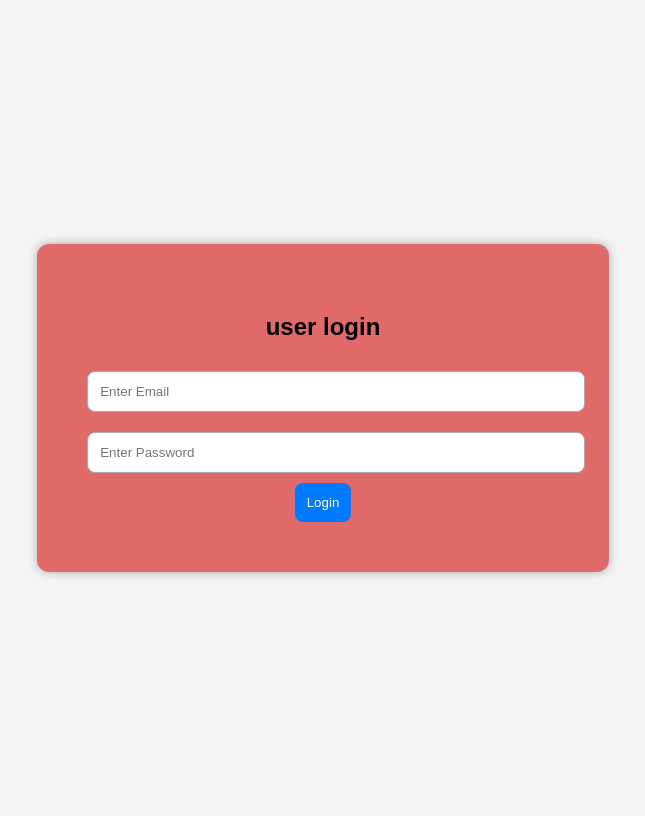
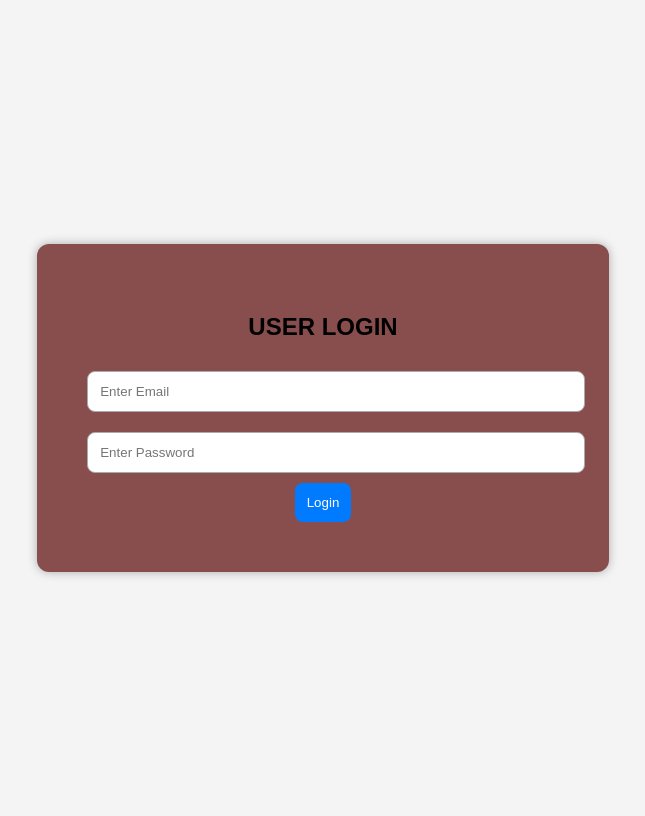
Before and after one commit to rithvik4/login_port, a Flask app: page / in a window 1280 px wide. Shown: the whole page, without its empty margins (317-962 px from the left). Run offline with Flask 3, Linux system fonts and the light colour scheme.

Commit message:
EXAMOLE-2

```diff
--- a/login-app/app.py
+++ b/login-app/app.py
@@ -7,8 +7,8 @@ app = Flask(__name__)
 db = mysql.connector.connect(
     host="localhost",
     user="root",
-    password="Varun@1505",   # ⚠️ better to keep in config/env later
-    database="user_detail"
+    password="Brithvik/1",   # ⚠️ better to keep in config/env later
+    database="user_details"
 )
 
 @app.route("/")
@@ -33,7 +33,7 @@ def login():
 
 @app.route("/welcome")
 def welcome():
-    return "<h1>Welcome! You have logged in successfully 🎉 </h1>"
+    return "<h1>Welcome! 🎉 🎉 🎉 🎉 🎉 You have logged in successfully 🎉 🎉 🎉 🎉 🎉 </h1>"
 
 if __name__ == "__main__":
     print("➡️ Starting Flask server with DB connection...")
--- a/login-app/static/style.css
+++ b/login-app/static/style.css
@@ -8,7 +8,7 @@ body {
 }
 
 .login-box {
-    background: #e06a6a;
+    background: #884e4e;
     padding: 50px;
     border-radius: 12px;
     box-shadow: 0 0 10px #aaa;
--- a/login-app/templates/login.html
+++ b/login-app/templates/login.html
@@ -6,7 +6,7 @@
 </head>
 <body>
     <div class="login-box">
-        <h2>user login</h2>
+        <h2>USER LOGIN</h2>
         <p id="message"></p>
         <form id="loginForm">
             <input type="email" id="email" placeholder="Enter Email" required>
```
